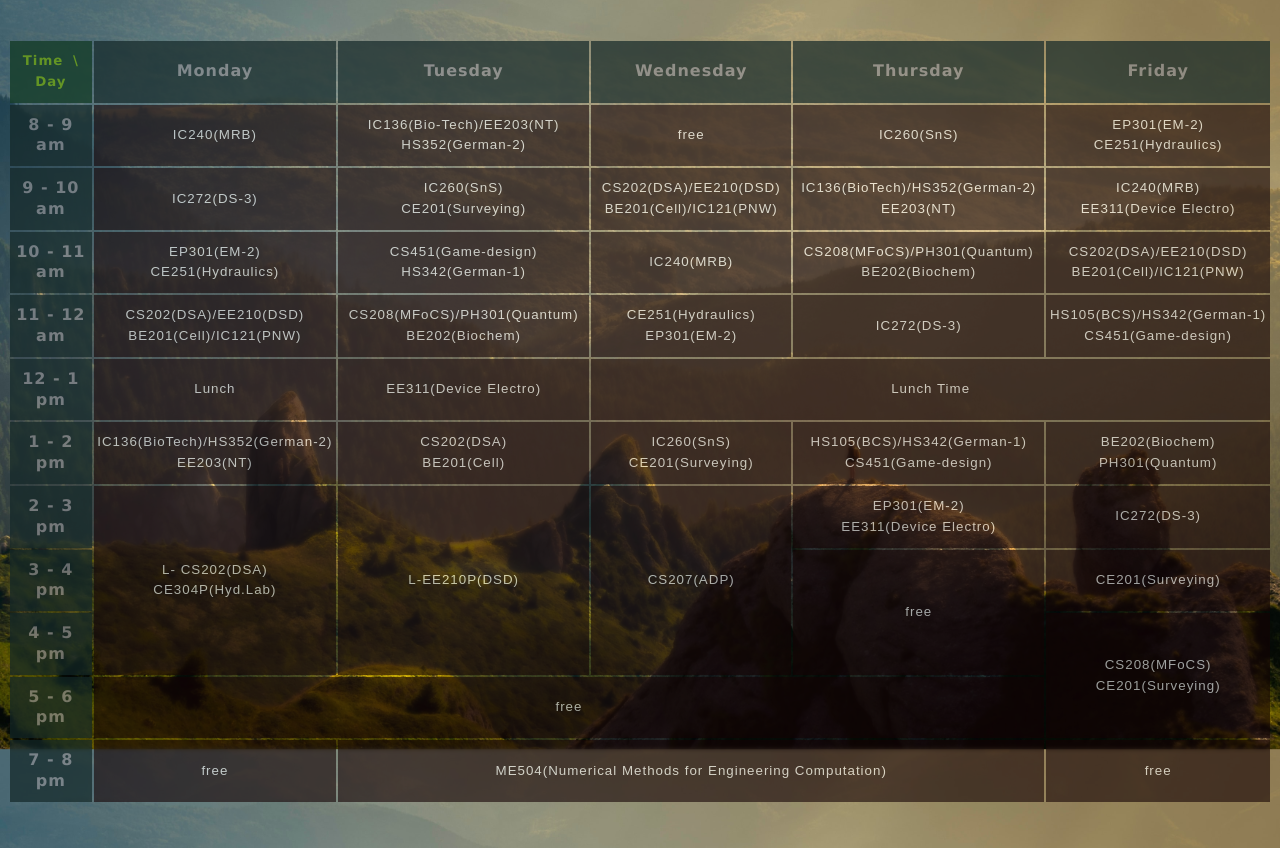
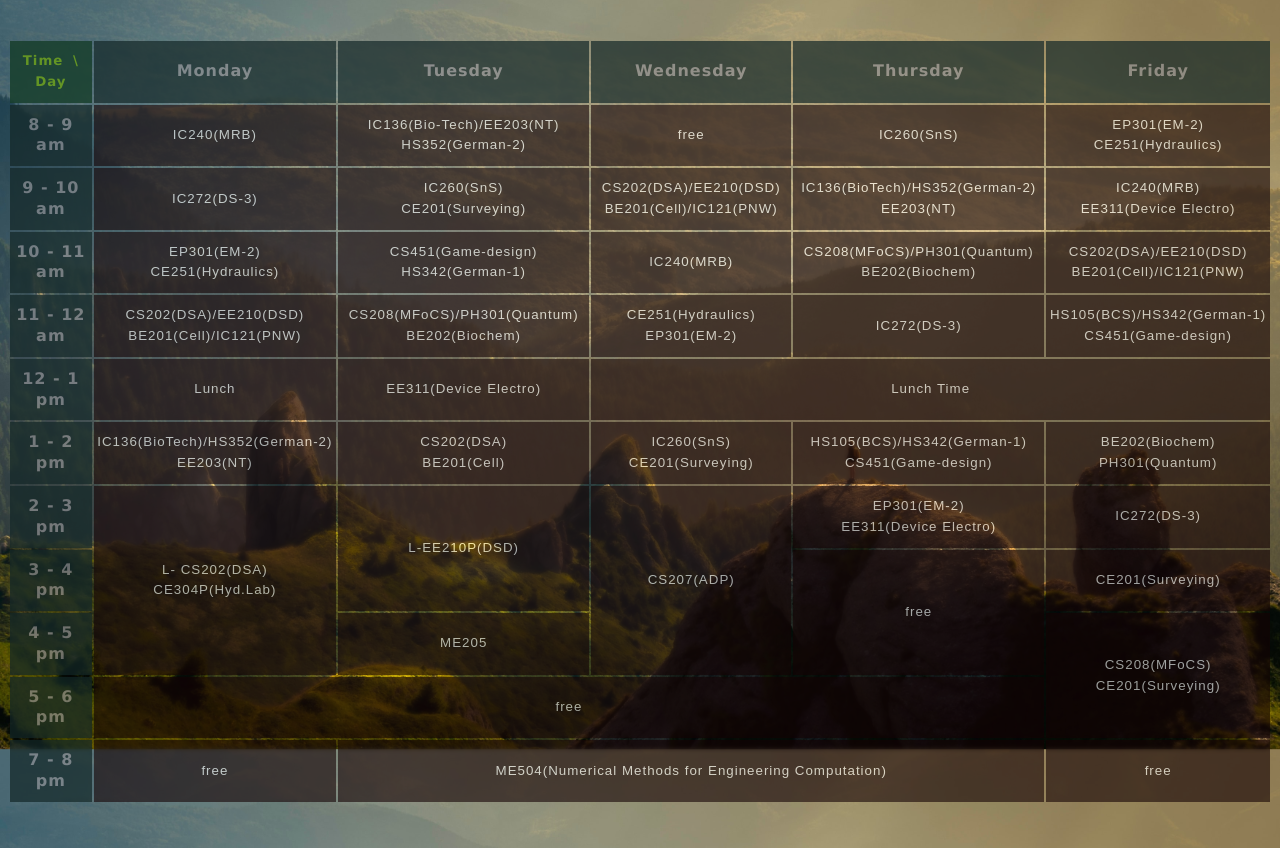
Before and after one commit to Shubh-Xmate/Sem3_time_table, a plain HTML site: page index.html in a window 1280 px wide. Shown: the part 101-949 px from the top of the page. Drawn offline with Linux system fonts and the light colour scheme.

Commit message:
ME205 added

```diff
--- a/index.html
+++ b/index.html
@@ -74,7 +74,7 @@
         <tr>
             <td class="Main_row_elements2">2 - 3 pm</td>
                 <td rowspan="3"><a href= "https://meet.google.com/nwe-anzt-tfi" target = "_default">L- CS202(DSA)</a><br><a href = "https://zoom.us/join" target="_blank">CE304P(Hyd.Lab)</a></td>
-                <td rowspan="3"><a href="https://docs.google.com/spreadsheets/d/1GnoiWsPgwAaxp4bS7olrm8lR9C_MKIbK7xZjIU-DBEU/edit?usp=sharing" target = "_default">L-EE210P(DSD)</a></td>
+                <td rowspan="2"><a href="https://docs.google.com/spreadsheets/d/1GnoiWsPgwAaxp4bS7olrm8lR9C_MKIbK7xZjIU-DBEU/edit?usp=sharing" target = "_default">L-EE210P(DSD)</a></td>
                 <td rowspan="3"><a href= "https://meet.google.com/ndb-xazu-zxb" target = "_default">CS207(ADP)</a></td>
                 <td><a href="https://meet.google.com/rvb-dupx-wyr" target = "_default">EP301(EM-2)</a><br><a href="https://docs.google.com/spreadsheets/d/1GnoiWsPgwAaxp4bS7olrm8lR9C_MKIbK7xZjIU-DBEU/edit?usp=sharing" target = "_default">EE311(Device Electro)</a></td>
                 <td><a href= "https://iitmandi.webex.com/iitmandi/j.php?MTID=m88b85ae9a75ebcc1fe3e07d4e0dad125" target = "_default">IC272(DS-3)</a></td>
@@ -86,6 +86,7 @@
         </tr>
         <tr>
             <td class="Main_row_elements2">4 - 5 pm</td>
+                <td><a href = "https://meet.google.com/ope-feef-mgu?pli=1&authuser=1" target="_default">ME205</a></td>
                 <td rowspan="2"><a href= "https://meet.google.com/fvw-vajc-cfn?pli=1&authuser=1" target = "_default">CS208(MFoCS)</a><br><a href="https://meet.google.com/qmf-womq-svk" target = "_default">CE201(Surveying)</a></td>
         </tr>
         <tr>
```
